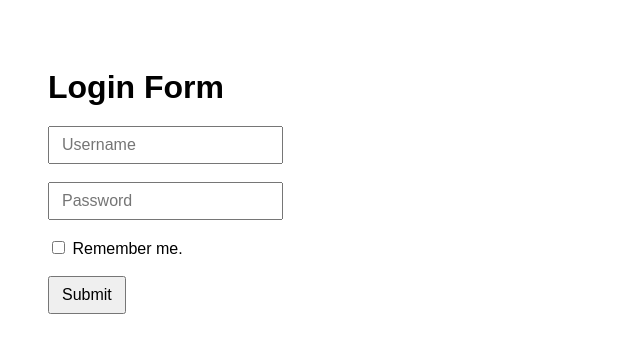
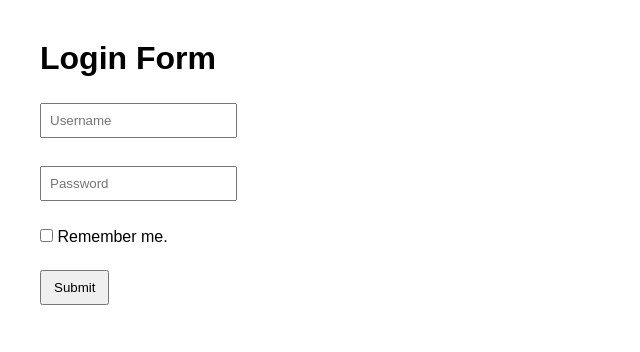
Before and after one commit to acciojob/remember-me-login-form-kaviyarasiraju79-design, a website: page main.html in a window 1280 px wide. Shown: the whole page, without its empty margins (0-640 px from the left). Drawn offline with Linux system fonts and the light colour scheme.

Commit message:
created a submission

```diff
--- a/styles.css
+++ b/styles.css
@@ -1,24 +1,18 @@
 /*  your css code here. If applicable */
 body {
-    font-family: Arial, sans-serif;
-    padding: 40px;
+  font-family: Arial, sans-serif;
+  margin: 40px;
 }
 
-h1 {
-    margin-bottom: 20px;
+input {
+  padding: 8px;
+  margin: 5px 0;
 }
 
-input,
 button {
-    padding: 8px 12px;
-    font-size: 16px;
-}
-
-#existing {
-    margin-top: 10px;
-    cursor: pointer;
+  padding: 8px 12px;
 }
 
 #submit {
-    cursor: pointer;
+  padding: 8px 12px;
 }
```
